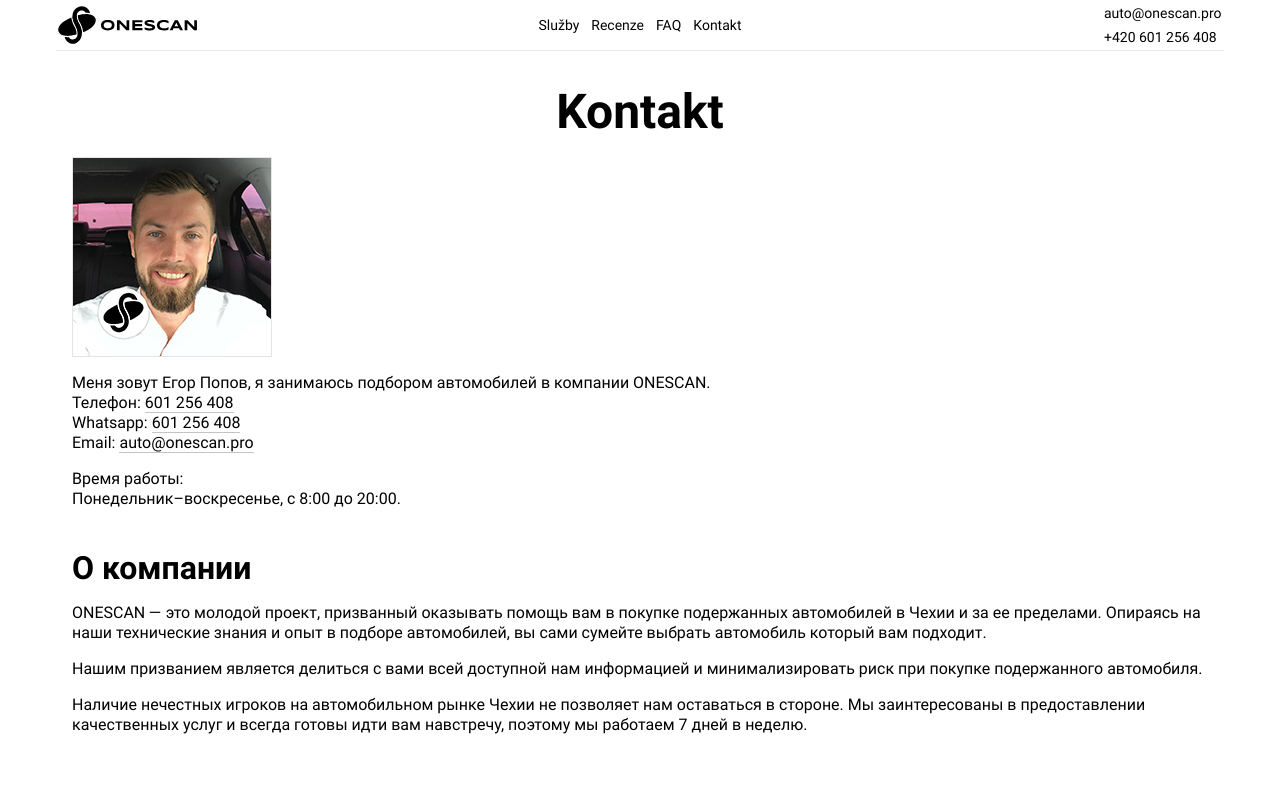
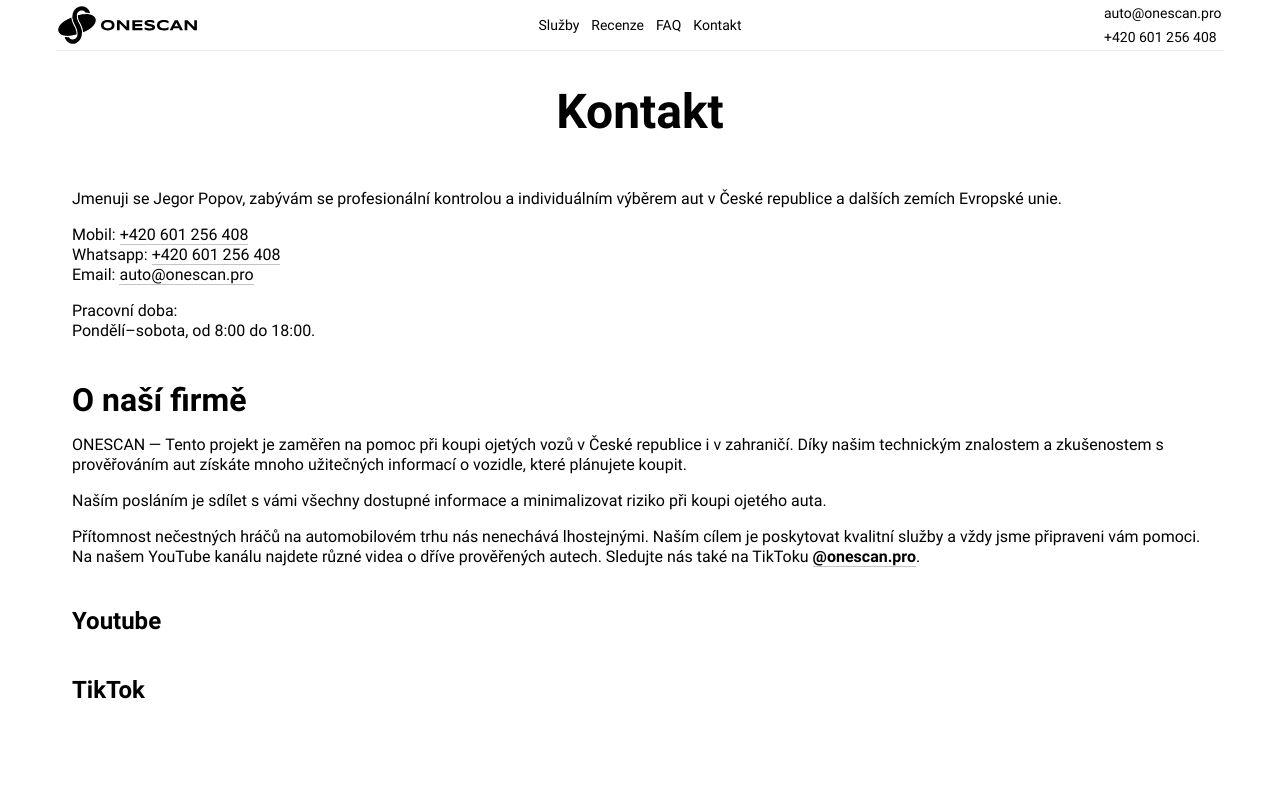
Before and after one commit to maxberdnikau/onescan, a Next.js app: page /contacts in a window 1280 px wide. Shown: the top 800 px of the page. Built offline with nearby package versions, Linux system fonts and the light colour scheme.

Commit message:
#1 upd contacts

```diff
--- a/app/contacts/page.mdx
+++ b/app/contacts/page.mdx
@@ -1,15 +1,19 @@
-![yegor-ava!](/assets/yegor-ava-3.jpg "yegor-ava")
-Меня зовут Егор Попов, я занимаюсь подбором автомобилей в компании ONESCAN.
-Телефон: [601 256 408](tel:+420601256408)
-Whatsapp: [601 256 408](https://wa.me/420601256408)
+Jmenuji se Jegor Popov, zabývám se profesionální kontrolou a individuálním výběrem aut v České republice a dalších zemích Evropské unie.
+
+Mobil: [+420 601 256 408](tel:+420601256408)
+Whatsapp: [+420 601 256 408](https://wa.me/420601256408)
 Email: [auto@onescan.pro](mailto:auto@onescan.pro)
 
-Время работы:
-Понедельник–воскресенье, с 8:00 до 20:00.
+Pracovní doba:
+Pondělí–sobota, od 8:00 do 18:00.
 
-#### О компании
-ONESCAN — это молодой проект, призванный оказывать помощь вам в покупке подержанных автомобилей в Чехии и за ее пределами. Опираясь на наши технические знания и опыт в подборе автомобилей, вы сами сумейте выбрать автомобиль который вам подходит.
+#### O naší firmě
+ONESCAN — Tento projekt je zaměřen na pomoc při koupi ojetých vozů v České republice i v zahraničí. Díky našim technickým znalostem a zkušenostem s prověřováním aut získáte mnoho užitečných informací o vozidle, které plánujete koupit.
 
-Нашим призванием является делиться с вами всей доступной нам информацией и минимализировать риск при покупке подержанного автомобиля.
+Naším posláním je sdílet s vámi všechny dostupné informace a minimalizovat riziko při koupi ojetého auta.
 
-Наличие нечестных игроков на автомобильном рынке Чехии не позволяет нам оставаться в стороне. Мы заинтересованы в предоставлении качественных услуг и всегда готовы идти вам навстречу, поэтому мы работаем 7 дней в неделю.
+Přítomnost nečestných hráčů na automobilovém trhu nás nenechává lhostejnými. Naším cílem je poskytovat kvalitní služby a vždy jsme připraveni vám pomoci. Na našem YouTube kanálu najdete různé videa o dříve prověřených autech. Sledujte nás také na TikToku [**@onescan.pro**](https://www.tiktok.com/@onescan.pro).
+
+##### [Youtube](https://www.youtube.com/playlist?list=PLTNgs7GUNbiGYx3xCRgMpzS9RCfjF7jpa)
+
+##### [TikTok](https://www.tiktok.com/@onescan.pro)
--- a/app/ru/contacts/page.mdx
+++ b/app/ru/contacts/page.mdx
@@ -1,15 +1,19 @@
-![yegor-ava!](/assets/yegor-ava-3.jpg "yegor-ava")
-Меня зовут Егор Попов, я занимаюсь подбором автомобилей в компании ONESCAN.
-Телефон: [601 256 408](tel:+420601256408)
-Whatsapp: [601 256 408](https://wa.me/420601256408)
+Меня зовут Егор Попов, я занимаюсь профессиональной проверкой и индивидуальным подбором автомобилей в Чехии и других странах Евросоюза.
+
+Телефон: [+420 601 256 408](tel:+420601256408)
+Whatsapp: [+420 601 256 408](https://wa.me/420601256408)
 Email: [auto@onescan.pro](mailto:auto@onescan.pro)
 
 Время работы:
-Понедельник–воскресенье, с 8:00 до 20:00.
+Понедельник–суббота, с 8:00 до 18:00
 
 #### О компании
-ONESCAN — это молодой проект, призванный оказывать помощь вам в покупке подержанных автомобилей в Чехии и за ее пределами. Опираясь на наши технические знания и опыт в подборе автомобилей, вы сами сумейте выбрать автомобиль который вам подходит.
+ONESCAN — это проект, призванный оказывать помощь вам в покупке подержанных автомобилей в Чехии и за ее пределами. Опираясь на наши технические знания и опыт в проверке автомобилей, вы узнайте много полезной информации об автомобиле который собирайтесь приобрести.
 
 Нашим призванием является делиться с вами всей доступной нам информацией и минимализировать риск при покупке подержанного автомобиля.
 
-Наличие нечестных игроков на автомобильном рынке Чехии не позволяет нам оставаться в стороне. Мы заинтересованы в предоставлении качественных услуг и всегда готовы идти вам навстречу, поэтому мы работаем 7 дней в неделю.
+Наличие нечестных игроков на автомобильном рынке не позволяет нам оставаться в стороне. Мы заинтересованы в предоставлении качественных услуг и всегда готовы идти вам навстречу. На нашем youtube канале вы найдете разные видео о ранее осмотренных автомобилях. А также следите за нами в TikTok [**@onescan.pro**](https://www.tiktok.com/@onescan.pro).
+
+##### [Youtube](https://www.youtube.com/playlist?list=PLTNgs7GUNbiGYx3xCRgMpzS9RCfjF7jpa)
+
+##### [TikTok](https://www.tiktok.com/@onescan.pro)
--- a/app/styles/globals.scss
+++ b/app/styles/globals.scss
@@ -86,6 +86,7 @@ a:is(:active, :hover) {
 }
 .static-page h1 {
     @apply text-6xl;
+    margin-bottom: 48px;
 }
 .static-page h2 {
     @apply text-5xl;
```
